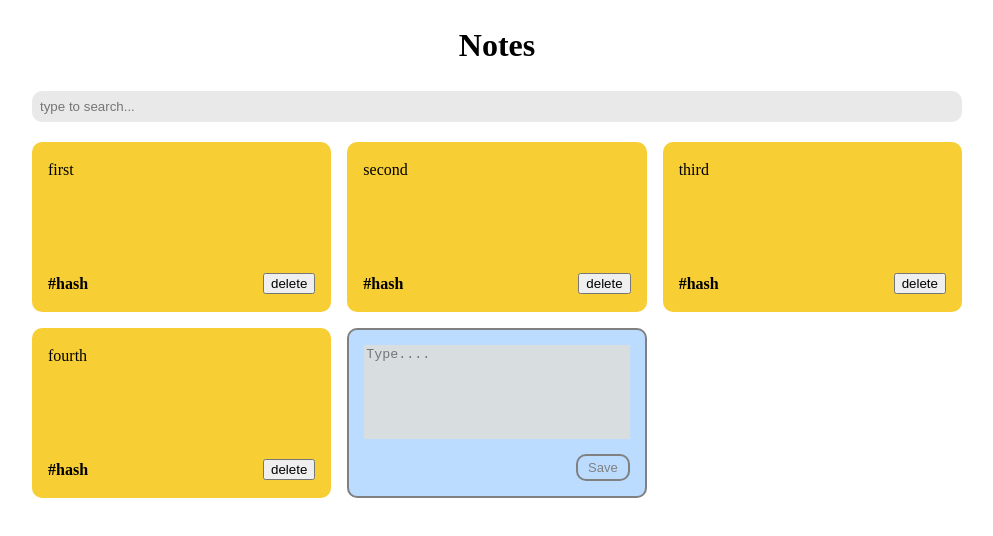
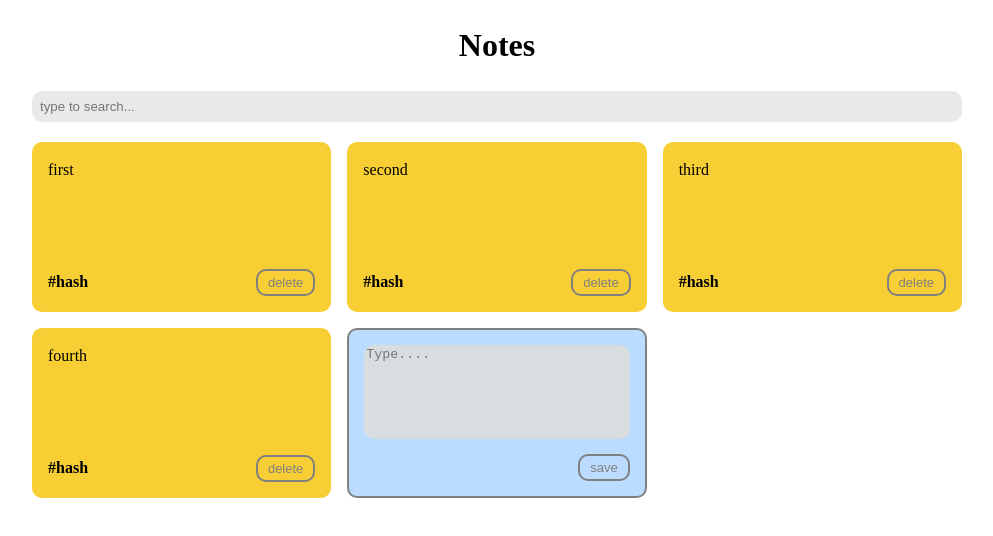
Before and after one commit to DK-AC/notelist, a React (Create React App) app: page / in a window 1280 px wide. Shown: the top 536 px of the page, without its empty margins (143-1136 px from the left). Built offline with nearby package versions, Linux system fonts and the light colour scheme.

Commit message:
add new note

```diff
--- a/src/App.tsx
+++ b/src/App.tsx
@@ -25,6 +25,9 @@ export const App = (): ReturnComponentType => {
   const handleUpdateNoteTitleChange = (id: string, title: string): void => {
     setNotes(notes.map(note => (id === note.id ? {...note, title} : note)))
   }
+  const handleCreateNoteClick = (title: string): void => {
+    setNotes([...notes, {id: new Date().getDate().toLocaleString(), title}])
+  }
 
   return (
     <div className="container">
@@ -34,6 +37,7 @@ export const App = (): ReturnComponentType => {
         notes={notes}
         onRemoveNoteClick={handleRemoveNoteClick}
         onUpdateNoteTitleChange={handleUpdateNoteTitleChange}
+        onCreateNoteClick={handleCreateNoteClick}
       />
     </div>
   )
--- a/src/components/createNote/CreateNote.tsx
+++ b/src/components/createNote/CreateNote.tsx
@@ -1,14 +1,37 @@
-import React, {FC} from 'react'
+import React, {ChangeEvent, FC, useState} from 'react'
 import './createNote.css'
+import {CustomButton} from '../customButton/CustomButton'
+import {Value} from '../../enum/value'
 
-export const CreateNote: FC = () => {
+type PropsType = {
+  onCreateNoteClick: (title: string) => void
+}
+
+export const CreateNote: FC<PropsType> = ({onCreateNoteClick}) => {
+  const [title, setTitle] = useState<string>(Value.EmptyString)
+
+  const handleUpdateTitleChange = (e: ChangeEvent<HTMLTextAreaElement>): void => {
+    setTitle(e.currentTarget.value)
+  }
+  const handleCreateNodeClick = (): void => {
+    if (title.trim() !== Value.EmptyString) {
+      onCreateNoteClick(title)
+      setTitle(Value.EmptyString)
+    }
+  }
+
   return (
     <div className="create-note">
-      <textarea cols={10} rows={6} placeholder="Type...." maxLength={150} />
+      <textarea
+        value={title}
+        onChange={handleUpdateTitleChange}
+        cols={10}
+        rows={6}
+        placeholder="Type...."
+        maxLength={200}
+      />
       <div className="create-note-footer">
-        <button type="button" className="create-note-save">
-          Save
-        </button>
+        <CustomButton title="save" callback={handleCreateNodeClick} />
       </div>
     </div>
   )
--- a/src/components/createNote/createNote.css
+++ b/src/components/createNote/createNote.css
@@ -16,20 +16,3 @@
     align-items: center;
     justify-content: flex-end;
 }
-
-.create-note-save {
-    background: transparent;
-    transition: 0.1s ease-in-out;
-    border: 2px solid #808080;
-    border-radius: 10px;
-    color: #808080;
-    padding: 4px 10px;
-    font-size: 13px;
-    cursor: pointer;
-}
-
-.create-note-save:hover {
-    background: #808080;
-    border: 2px solid #fff;
-    color: #fff;
-}
--- /dev/null
+++ b/src/components/customButton/CustomButton.tsx
@@ -0,0 +1,15 @@
+import React, {FC} from 'react'
+import './customButton.css'
+
+type PropsType = {
+  title: string
+  callback: () => void
+}
+
+export const CustomButton: FC<PropsType> = ({callback, title}) => {
+  return (
+    <button className="button" type="button" onClick={callback}>
+      {title}
+    </button>
+  )
+}
--- /dev/null
+++ b/src/components/customButton/customButton.css
@@ -0,0 +1,16 @@
+.button {
+    background: transparent;
+    transition: 0.1s ease-in-out;
+    border: 2px solid #808080;
+    border-radius: 10px;
+    color: #808080;
+    padding: 4px 10px;
+    font-size: 13px;
+    cursor: pointer;
+}
+
+.button:hover {
+    background: #808080;
+    border: 2px solid transparent;
+    color: #fff;
+}
--- a/src/components/editableSpan/EditableSpan.tsx
+++ b/src/components/editableSpan/EditableSpan.tsx
@@ -1,5 +1,6 @@
 import React, {ChangeEvent, FC, KeyboardEvent, useState} from 'react'
 import './editableSpan.css'
+import {Value} from '../../enum/value'
 
 type PropsType = {
   title: string
@@ -14,8 +15,10 @@ export const EditableSpan: FC<PropsType> = ({title, onUpdateNoteTitleChange}) =>
     setValue(event.currentTarget.value)
   }
   const setIsActiveEditMode = (): void => {
-    setIsEditMode(prevState => !prevState)
-    onUpdateNoteTitleChange(value)
+    if (value.trim() !== Value.EmptyString) {
+      setIsEditMode(prevState => !prevState)
+      onUpdateNoteTitleChange(value)
+    }
   }
   const handleSetIsEditModeKeyDown = (e: KeyboardEvent<HTMLTextAreaElement>): void => {
     if (e.key === 'Enter') {
@@ -34,6 +37,7 @@ export const EditableSpan: FC<PropsType> = ({title, onUpdateNoteTitleChange}) =>
           onKeyDown={handleSetIsEditModeKeyDown}
           cols={10}
           rows={6}
+          maxLength={200}
         />
       ) : (
         <span onDoubleClick={setIsActiveEditMode}>{title}</span>
--- a/src/components/editableSpan/editableSpan.css
+++ b/src/components/editableSpan/editableSpan.css
@@ -2,6 +2,7 @@ textarea {
     border: none;
     resize: none;
     background-color: #d8dddf;
+    border-radius: 10px;
 }
 
 textarea:focus {
--- a/src/components/note/Note.tsx
+++ b/src/components/note/Note.tsx
@@ -1,6 +1,7 @@
 import React, {FC} from 'react'
 import './note.css'
 import {EditableSpan} from '../editableSpan/EditableSpan'
+import {CustomButton} from '../customButton/CustomButton'
 
 type PropsType = {
   id: string
@@ -15,6 +16,9 @@ export const Note: FC<PropsType> = ({
   onRemoveNoteClick,
   onUpdateNoteTitleChange,
 }) => {
+  const handleRemoveNoteClick = (): void => {
+    onRemoveNoteClick(id)
+  }
   const handleUpdateNoteTitleChange = (title: string): void => {
     onUpdateNoteTitleChange(id, title)
   }
@@ -26,9 +30,7 @@ export const Note: FC<PropsType> = ({
         <span className="note-footer-item">
           <b>#hash</b>
         </span>
-        <button type="button" onClick={() => onRemoveNoteClick(id)}>
-          delete
-        </button>
+        <CustomButton title="delete" callback={handleRemoveNoteClick} />
       </div>
     </div>
   )
--- a/src/components/notelist/NotesList.tsx
+++ b/src/components/notelist/NotesList.tsx
@@ -8,12 +8,14 @@ type PropsType = {
   notes: NotesType
   onRemoveNoteClick: (id: string) => void
   onUpdateNoteTitleChange: (id: string, title: string) => void
+  onCreateNoteClick: (title: string) => void
 }
 
 export const NotesList: FC<PropsType> = ({
   notes,
   onRemoveNoteClick,
   onUpdateNoteTitleChange,
+  onCreateNoteClick,
 }) => {
   const mapNotes = notes.map(notes => {
     return (
@@ -29,7 +31,7 @@ export const NotesList: FC<PropsType> = ({
   return (
     <div className="notes-list">
       {mapNotes}
-      <CreateNote />
+      <CreateNote onCreateNoteClick={onCreateNoteClick} />
     </div>
   )
 }
--- /dev/null
+++ b/src/enum/value/index.ts
@@ -0,0 +1,3 @@
+export enum Value {
+  EmptyString = '',
+}
```
